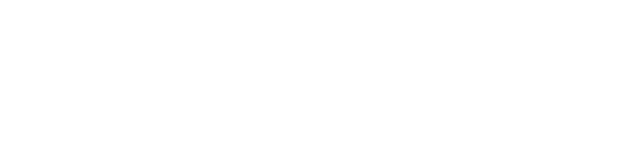
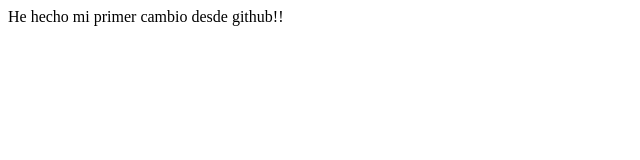
Before and after one commit to Jossue700/Primer_Respositorio, a plain HTML site: page index.html in a window 1280 px wide. Shown: the whole page, without its empty margins (0-640 px from the left). Drawn offline with Linux system fonts and the light colour scheme.

Commit message:
Update index.html

```diff
--- a/index.html
+++ b/index.html
@@ -5,6 +5,7 @@
     <title>Mi_primer_Git</title>
 </head>
 <body>
+    <p>He hecho mi primer cambio desde github!!</p>
 
 
 </body>
```
